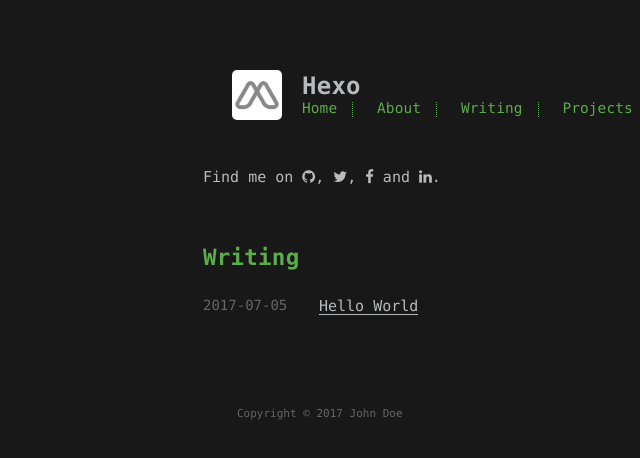
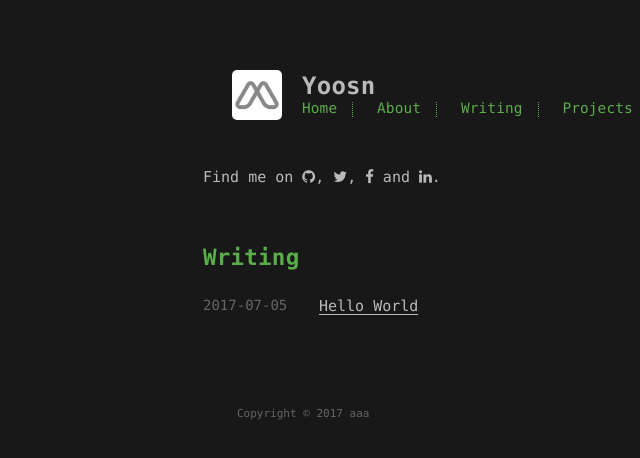
Before and after one commit to YoosnVon/YoosnVon.github.io, a plain HTML site: page index.html in a window 1280 px wide. Shown: the part 236-694 px from the top of the page, 53-693 px from the left. Drawn offline with Linux system fonts and the light colour scheme.

Commit message:
Site updated: 2017-07-06 10:17:33

```diff
--- a/atom.xml
+++ b/atom.xml
@@ -1,6 +1,6 @@
 <?xml version="1.0" encoding="utf-8"?>
 <feed xmlns="http://www.w3.org/2005/Atom">
-  <title>Hexo</title>
+  <title>Yoosn</title>
 
   <link href="/atom.xml" rel="self"/>
 
@@ -9,7 +9,7 @@
   <id>http://yoursite.com/</id>
 
   <author>
-    <name>John Doe</name>
+    <name>aaa</name>
 
   </author>
 
--- a/index.html
+++ b/index.html
@@ -7,11 +7,11 @@
     <meta name="HandheldFriendly" content="True">
     <meta name="viewport" content="width=device-width, initial-scale=1, maximum-scale=1" />
     <meta property="og:type" content="website">
-<meta property="og:title" content="Hexo">
+<meta property="og:title" content="Yoosn">
 <meta property="og:url" content="http://yoursite.com/index.html">
-<meta property="og:site_name" content="Hexo">
+<meta property="og:site_name" content="Yoosn">
 <meta name="twitter:card" content="summary">
-<meta name="twitter:title" content="Hexo">
+<meta name="twitter:title" content="Yoosn">
 
 
 
@@ -31,7 +31,7 @@
 
 
     <!-- title -->
-    <title>Hexo</title>
+    <title>Yoosn</title>
     <!-- styles -->
     <link rel="stylesheet" href="/lib/font-awesome/css/font-awesome.min.css">
     <link rel="stylesheet" href="/lib/meslo-LG/styles.css">
@@ -46,7 +46,7 @@
 
 <body>
     <div class="banner">
-<div id="blogtitel" class="blogtitel">Hexo</div>
+<div id="blogtitel" class="blogtitel">Yoosn</div>
 <ul id="wrapper" class="wrapper">
   <div class="sun">
     <div class="star"></div>
@@ -85,7 +85,7 @@
 
 
     <div id="title">
-      <h1>Hexo</h1>
+      <h1>Yoosn</h1>
     </div>
   </a>
   <div id="nav">
@@ -156,7 +156,7 @@
 
       <footer id="footer">
   <div class="footer-left">
-    Copyright &copy; 2017 John Doe
+    Copyright &copy; 2017 aaa
   </div>
   <div class="footer-right">
     <nav>
```
Also changed, not shown: 2017/07/05/hello-world/index.html (+4 -4 lines), archives/2017/07/index.html (+7 -7 lines), archives/2017/index.html (+7 -7 lines), archives/index.html (+7 -7 lines).
